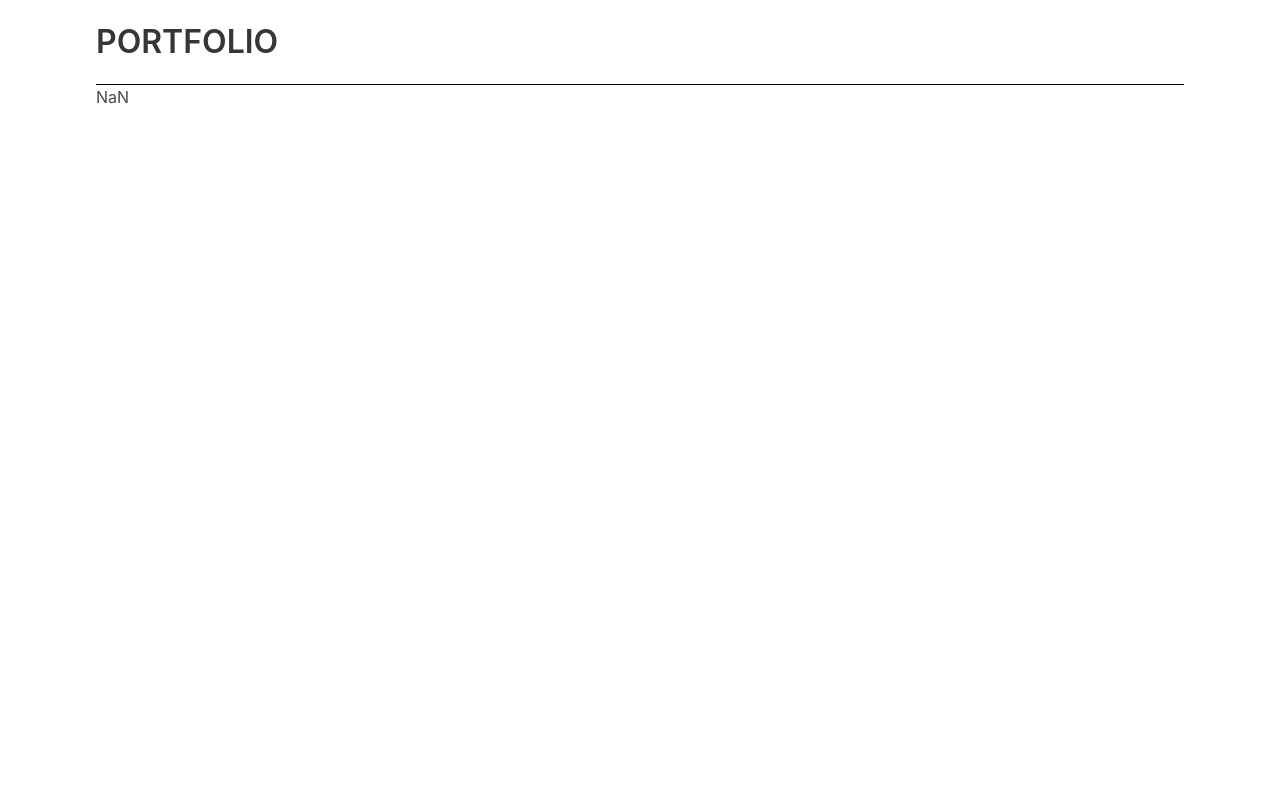
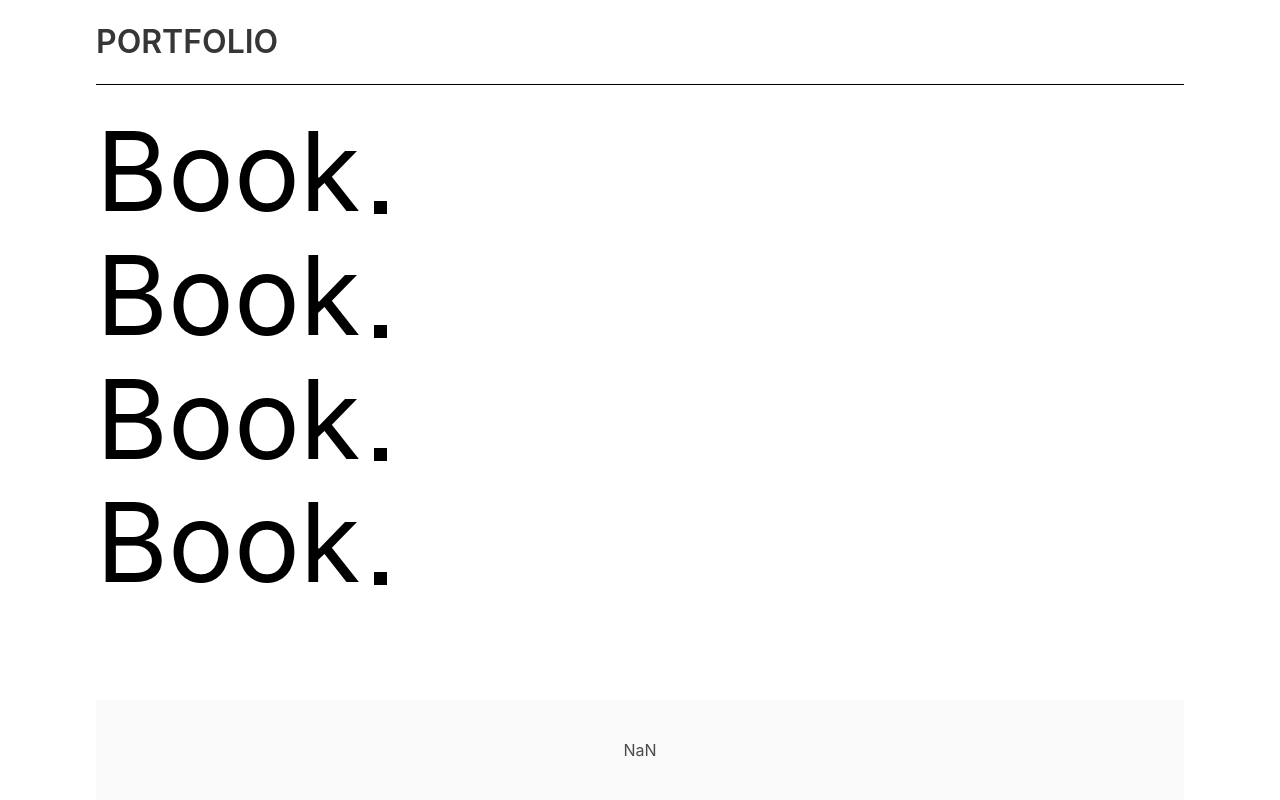
Before and after one commit to Clemrc/PORTFOLIO_QUENTIN, a Nuxt app: page / in a window 1280 px wide. Shown: the top 800 px of the page. Built offline with nearby package versions, Linux system fonts and the light colour scheme.

Commit message:
add footer

```diff
--- /dev/null
+++ b/components/footer.vue
@@ -0,0 +1,22 @@
+<template>
+  <div class="footer">
+    <div id="_percent">0</div>
+  </div>
+</template>
+
+<script>
+export default {}
+</script>
+
+<style>
+.footer {
+  padding: 0;
+  height: 100px;
+  position: fixed;
+  bottom: 0%;
+  width: 85%;
+  display: flex;
+  justify-content: center;
+  align-items: center;
+}
+</style>
--- a/components/infobar.vue
+++ b/components/infobar.vue
@@ -10,7 +10,6 @@
       </section>
       <div class="line"></div>
       <div id="_progress"></div>
-      <div id="_percent"></div>
     </header>
   </client-only>
 </template>
@@ -61,6 +60,8 @@ export default {
 header {
   width: 85%;
   position: fixed;
+  background-color: white;
+  z-index: 10;
 }
 
 .line {
@@ -71,13 +72,14 @@ header {
 
 .container {
   margin: 0;
+  display: flex;
 }
 
 #_progress {
   --scroll: 0%;
   background: linear-gradient(
     to right,
-    rgb(0, 165, 82) var(--scroll),
+    rgb(0, 0, 0) var(--scroll),
     transparent 0
   );
   position: fixed;
--- a/layouts/default.vue
+++ b/layouts/default.vue
@@ -1,18 +1,21 @@
 <template>
   <div class="app">
     <Infobar :title="title" />
-    <nuxt />
+    <nuxt class="nuxt" />
     <!-- <Nav /> -->
+    <Footer />
   </div>
 </template>
 
 <script>
 import Infobar from '@/components/infobar.vue'
+import Footer from '@/components/footer.vue'
 // import Nav from '@/components/navbar.vue'
 export default {
   components: {
     // Nav,
-    Infobar
+    Infobar,
+    Footer
   },
   data() {
     return {
@@ -22,7 +25,7 @@ export default {
 }
 </script>
 
-<style>
+<style scoped>
 *,
 *:before,
 *:after {
@@ -44,7 +47,6 @@ html {
 
 .app {
   min-height: 100vh;
-  padding: 0px 0px 20px 0px;
   width: 85%;
   margin: 0 auto;
   border: 3px black;
@@ -53,4 +55,9 @@ html {
   justify-content: space-between;
   align-items: flex-start;
 }
+
+.nuxt {
+  margin-top: 110px;
+  width: 100%;
+}
 </style>
--- a/pages/index.vue
+++ b/pages/index.vue
@@ -1,4 +1,5 @@
 <template>
+  <div>
     <div class="container">
       <client-only>
         <div class="content">
@@ -6,9 +7,22 @@
             <h1 class="title">Book</h1>
             <div class="square"></div>
           </div>
-        <div class="projects-content"></div>
+          <div class="title-content">
+            <h1 class="title">Book</h1>
+            <div class="square"></div>
+          </div>
+          <div class="title-content">
+            <h1 class="title">Book</h1>
+            <div class="square"></div>
+          </div>
+          <div class="title-content">
+            <h1 class="title">Book</h1>
+            <div class="square"></div>
+          </div>
+          <!-- <div class="projects-content"></div> -->
         </div>
       </client-only>
+    </div>
   </div>
 </template>
 
@@ -17,7 +31,8 @@ import gsap from 'gsap'
 export default {
   transition: 'slide-fade',
   updated() {
-    gsap.from('.content', {
+    gsap.from('.title-content', {
+      delay: 0.5,
       duration: 1.5,
       opacity: 0,
       y: 50,
@@ -44,18 +59,33 @@ export default {
 </script>
 
 <style scoped>
+.container {
+  /* height: 80vh; */
+  /* border: 1px solid red; */
+  /* overflow: scroll; */
+}
+
 .content {
-  position: absolute;
-  bottom: 0;
   display: flex;
   justify-content: flex-start;
   align-items: baseline;
+  flex-direction: column;
+  height: 2000px;
+  width: 100%;
+  /* border: 1px solid black; */
 }
 
 .title-content {
   display: flex;
   justify-content: flex-start;
   align-items: flex-end;
+}
+
+.projects-content {
+  margin: 10px;
+  width: 20px;
+  height: 20px;
+  background-color: black;
 }
 
 .title {
@@ -72,10 +102,4 @@ export default {
   margin-left: 14px;
   margin-bottom: 20px;
 }
-
-.container {
-  height: 2000px;
-  width: 100%;
-  position: relative;
-}
 </style>
```
Lines whose indentation alone changed are shown as unchanged.
